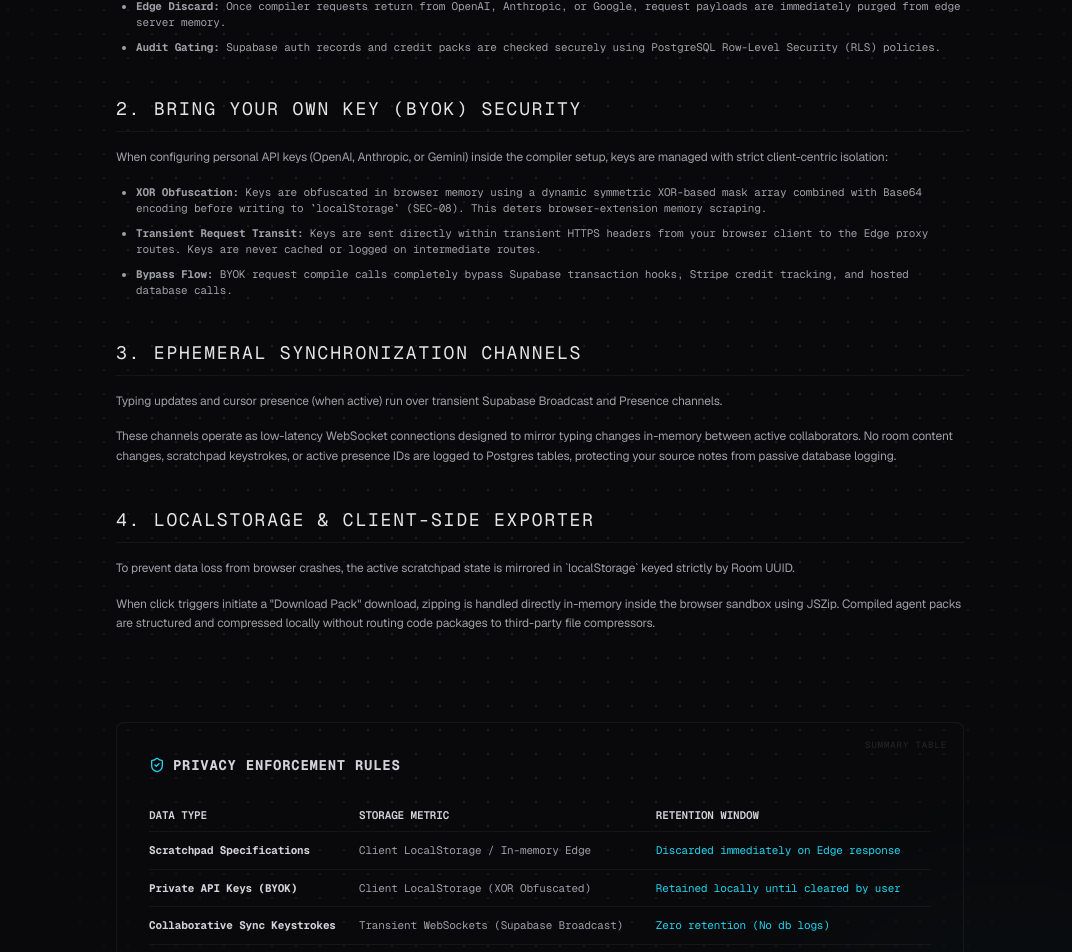
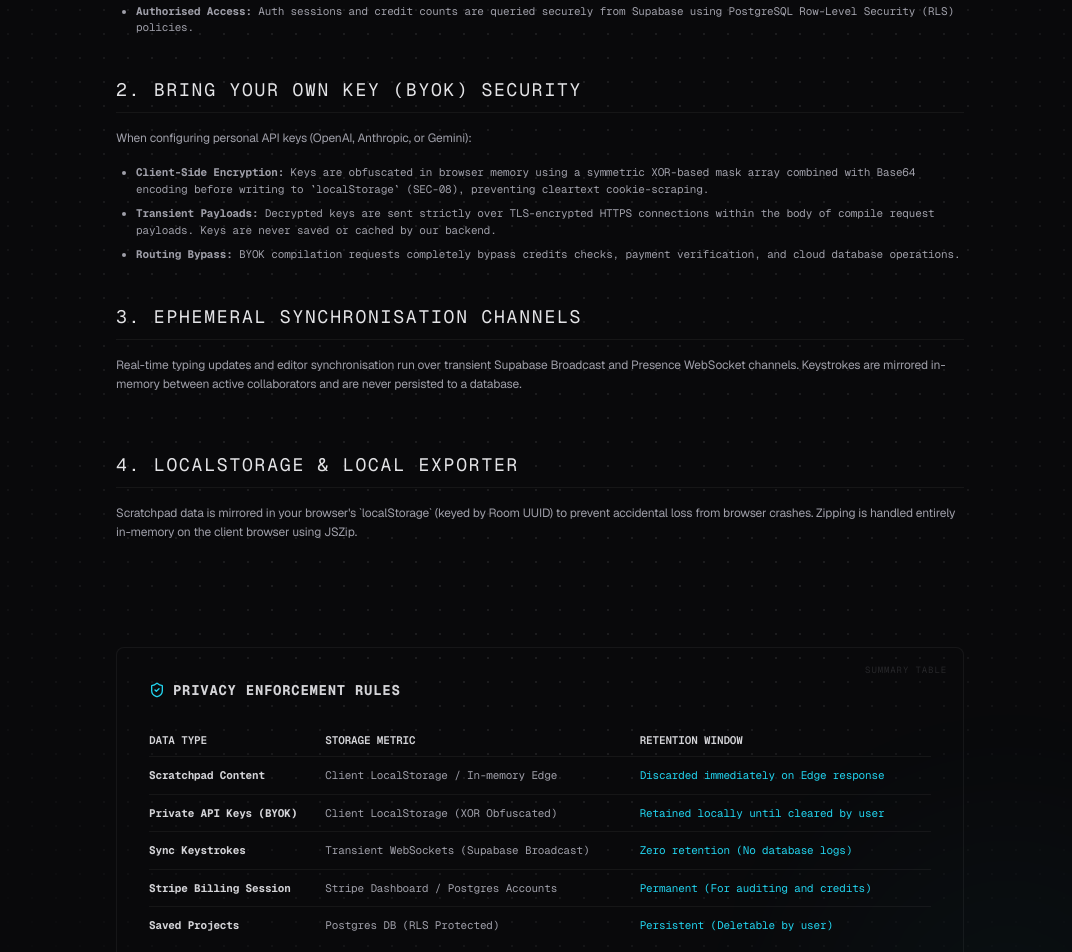
Before and after one commit to auxo-labs/Auxo, a Next.js app: page /privacy in a window 1280 px wide. Shown: the part 674-1626 px from the top of the page, without its empty margins (100-1172 px from the left). Built offline with nearby package versions, Linux system fonts and the light colour scheme; a web font is replaced by a local one.

Commit message:
refactor: update privacy page content with refined data architecture descriptions and simplified terminology.

```diff
--- a/src/app/privacy/page.tsx
+++ b/src/app/privacy/page.tsx
@@ -8,14 +8,14 @@ export default function PrivacyPage() {
 
   return (
     <div className="relative flex flex-col min-h-screen bg-background overflow-hidden selection:bg-zinc-800 selection:text-zinc-100 font-sans text-zinc-300">
-      {/* 1. Fine-dot backdrop & gradient mask */}
+      {/* Fine-dot backdrop & gradient mask */}
       <div className="absolute inset-0 dot-bg dot-mask pointer-events-none" />
 
-      {/* 2. Soft background glows */}
+      {/* Soft background glows */}
       <div className="absolute top-[-10%] left-[-10%] w-[600px] h-[600px] bg-glow-radial rounded-full pointer-events-none blur-3xl opacity-75" />
       <div className="absolute bottom-[-10%] right-[-10%] w-[600px] h-[600px] bg-glow-teal rounded-full pointer-events-none blur-3xl opacity-50" />
 
-      {/* 3. Minimal Navigation Bar */}
+      {/* Minimal Navigation Bar */}
       <nav className="relative z-10 flex items-center justify-between px-4 sm:px-8 h-16 border-b border-white/[0.03] bg-background/30 backdrop-blur-md">
         <div className="flex items-center gap-2 sm:gap-3">
           <button
@@ -36,7 +36,7 @@ export default function PrivacyPage() {
         </div>
       </nav>
 
-      {/* 4. Privacy Content Section */}
+      {/* Privacy Content Section */}
       <main className="relative z-10 flex flex-col items-stretch flex-grow w-full max-w-4xl mx-auto px-4 sm:px-6 py-10 sm:py-16 text-left">
 
         {/* Meta Header */}
@@ -53,13 +53,13 @@ export default function PrivacyPage() {
           </p>
         </div>
 
-        {/* Abstract Box */}
+        {/* Core Principles */}
         <div className="p-5 sm:p-6 rounded-lg border border-white/5 bg-white/[0.01] mb-12 relative overflow-hidden">
           <div className="absolute top-0 right-0 p-3 text-[9px] font-mono text-zinc-700 font-bold uppercase">
-            Product Thesis
+            Data Architecture
           </div>
           <p className="text-xs text-zinc-400 leading-relaxed font-sans">
-            Auxo is engineered under a strict <strong>Privacy-by-Design</strong> architecture. When using our sandbox environment, developer intellectual property (specifications, schemas, and source outlines) is treated as ephemeral data. We enforce absolute isolation, zero persistent telemetry, and client-side encryption of user secrets to ensure complete control of your workspace metadata.
+            Auxo operates on a strict <strong>Privacy-by-Design</strong> model. All code plans, stack structures, and outline documents are treated as transient developer metadata. We enforce isolation, zero persistent telemetry, and client-side encryption of keys to secure your intellectual property.
           </p>
         </div>
 
@@ -69,12 +69,12 @@ export default function PrivacyPage() {
             1. Zero-Telemetry Cloud Compilations
           </h2>
           <p className="text-xs leading-relaxed mb-4 text-zinc-400">
-            For users executing <strong>Deep AI Compiles</strong> using Auxo Cloud credits, the system processes workspace outlines in-memory on our serverless API nodes.
+            For users running <strong>Deep AI Compiles</strong> using Auxo Cloud credits:
           </p>
           <ul className="list-disc pl-5 font-mono text-[11px] text-zinc-400 space-y-2">
-            <li><strong>Zero Storage:</strong> No compile payload (your source notes) is ever written to database tables, logs, caches, or persistent disk storage.</li>
-            <li><strong>Edge Discard:</strong> Once compiler requests return from OpenAI, Anthropic, or Google, request payloads are immediately purged from edge server memory.</li>
-            <li><strong>Audit Gating:</strong> Supabase auth records and credit packs are checked securely using PostgreSQL Row-Level Security (RLS) policies.</li>
+            <li><strong>In-Memory Processing:</strong> Workspace outlines are processed transiently in-memory on our edge compiler nodes. No compilation payload is logged or written to disk.</li>
+            <li><strong>Immediate Purging:</strong> Requests are deleted from edge runtime memory immediately after the LLM returns the structured response.</li>
+            <li><strong>Authorised Access:</strong> Auth sessions and credit counts are queried securely from Supabase using PostgreSQL Row-Level Security (RLS) policies.</li>
           </ul>
         </section>
 
@@ -84,38 +84,32 @@ export default function PrivacyPage() {
             2. Bring Your Own Key (BYOK) Security
           </h2>
           <p className="text-xs leading-relaxed mb-4 text-zinc-400">
-            When configuring personal API keys (OpenAI, Anthropic, or Gemini) inside the compiler setup, keys are managed with strict client-centric isolation:
+            When configuring personal API keys (OpenAI, Anthropic, or Gemini):
           </p>
           <ul className="list-disc pl-5 font-mono text-[11px] text-zinc-400 space-y-2">
-            <li><strong>XOR Obfuscation:</strong> Keys are obfuscated in browser memory using a dynamic symmetric XOR-based mask array combined with Base64 encoding before writing to `localStorage` (SEC-08). This deters browser-extension memory scraping.</li>
-            <li><strong>Transient Request Transit:</strong> Keys are sent directly within transient HTTPS headers from your browser client to the Edge proxy routes. Keys are never cached or logged on intermediate routes.</li>
-            <li><strong>Bypass Flow:</strong> BYOK request compile calls completely bypass Supabase transaction hooks, Stripe credit tracking, and hosted database calls.</li>
+            <li><strong>Client-Side Encryption:</strong> Keys are obfuscated in browser memory using a symmetric XOR-based mask array combined with Base64 encoding before writing to `localStorage` (SEC-08), preventing cleartext cookie-scraping.</li>
+            <li><strong>Transient Payloads:</strong> Decrypted keys are sent strictly over TLS-encrypted HTTPS connections within the body of compile request payloads. Keys are never saved or cached by our backend.</li>
+            <li><strong>Routing Bypass:</strong> BYOK compilation requests completely bypass credits checks, payment verification, and cloud database operations.</li>
           </ul>
         </section>
 
         {/* Section 3 */}
         <section className="mb-10">
           <h2 className="text-lg font-mono text-zinc-200 uppercase tracking-widest mb-4 border-b border-white/[0.03] pb-2">
-            3. Ephemeral Synchronization Channels
+            3. Ephemeral Synchronisation Channels
           </h2>
           <p className="text-xs leading-relaxed mb-4 text-zinc-400">
-            Typing updates and cursor presence (when active) run over transient Supabase Broadcast and Presence channels.
-          </p>
-          <p className="text-xs leading-relaxed text-zinc-400">
-            These channels operate as low-latency WebSocket connections designed to mirror typing changes in-memory between active collaborators. No room content changes, scratchpad keystrokes, or active presence IDs are logged to Postgres tables, protecting your source notes from passive database logging.
+            Real-time typing updates and editor synchronisation run over transient Supabase Broadcast and Presence WebSocket channels. Keystrokes are mirrored in-memory between active collaborators and are never persisted to a database.
           </p>
         </section>
 
         {/* Section 4 */}
         <section className="mb-10">
           <h2 className="text-lg font-mono text-zinc-200 uppercase tracking-widest mb-4 border-b border-white/[0.03] pb-2">
-            4. LocalStorage &amp; Client-Side Exporter
+            4. LocalStorage &amp; Local Exporter
           </h2>
           <p className="text-xs leading-relaxed mb-4 text-zinc-400">
-            To prevent data loss from browser crashes, the active scratchpad state is mirrored in `localStorage` keyed strictly by Room UUID.
-          </p>
-          <p className="text-xs leading-relaxed text-zinc-400">
-            When click triggers initiate a &quot;Download Pack&quot; download, zipping is handled directly in-memory inside the browser sandbox using JSZip. Compiled agent packs are structured and compressed locally without routing code packages to third-party file compressors.
+            Scratchpad data is mirrored in your browser&apos;s `localStorage` (keyed by Room UUID) to prevent accidental loss from browser crashes. Zipping is handled entirely in-memory on the client browser using JSZip.
           </p>
         </section>
 
@@ -139,7 +133,7 @@ export default function PrivacyPage() {
               </thead>
               <tbody className="divide-y divide-white/5">
                 <tr>
-                  <td className="py-2.5 font-bold text-zinc-300">Scratchpad Specifications</td>
+                  <td className="py-2.5 font-bold text-zinc-300">Scratchpad Content</td>
                   <td className="py-2.5">Client LocalStorage / In-memory Edge</td>
                   <td className="py-2.5 text-accent">Discarded immediately on Edge response</td>
                 </tr>
@@ -149,19 +143,19 @@ export default function PrivacyPage() {
                   <td className="py-2.5 text-accent">Retained locally until cleared by user</td>
                 </tr>
                 <tr>
-                  <td className="py-2.5 font-bold text-zinc-300">Collaborative Sync Keystrokes</td>
+                  <td className="py-2.5 font-bold text-zinc-300">Sync Keystrokes</td>
                   <td className="py-2.5">Transient WebSockets (Supabase Broadcast)</td>
-                  <td className="py-2.5 text-accent">Zero retention (No db logs)</td>
+                  <td className="py-2.5 text-accent">Zero retention (No database logs)</td>
                 </tr>
                 <tr>
                   <td className="py-2.5 font-bold text-zinc-300">Stripe Billing Session</td>
-                  <td className="py-2.5">Stripe Console / Postgres Accounts</td>
-                  <td className="py-2.5 text-accent">Permanent (For billing & audit)</td>
+                  <td className="py-2.5">Stripe Dashboard / Postgres Accounts</td>
+                  <td className="py-2.5 text-accent">Permanent (For auditing and credits)</td>
                 </tr>
                 <tr>
-                  <td className="py-2.5 font-bold text-zinc-300">User History Projects</td>
+                  <td className="py-2.5 font-bold text-zinc-300">Saved Projects</td>
                   <td className="py-2.5">Postgres DB (RLS Protected)</td>
-                  <td className="py-2.5 text-accent">Persistent (User can delete anytime)</td>
+                  <td className="py-2.5 text-accent">Persistent (Deletable by user)</td>
                 </tr>
               </tbody>
             </table>
```
